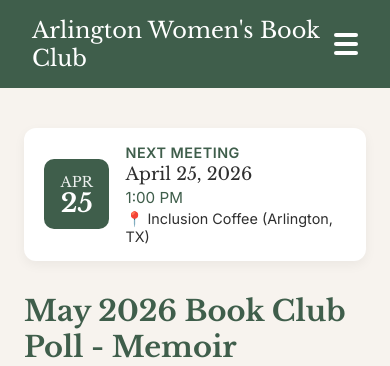
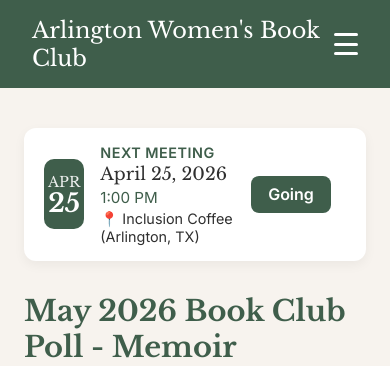
Before and after one commit to greatEmily/book_club, a Django app: page / in a window 390 px wide. Shown: the top 366 px of the page. Run offline with Django 5.2, Linux system fonts and the light colour scheme; a user stored in the database is signed in; data comes from the database, SQL or seed files in the repository; both versions use the stored data as it was after the commit.

Commit message:
fixed rsvp & going button on homepage and updated hamburger toggle

```diff
--- a/awbc/bookclub/core/models.py
+++ b/awbc/bookclub/core/models.py
@@ -188,6 +188,7 @@ class Attendance(models.Model):
         related_name="attendance_records",
     )
     attended = models.BooleanField(default=False)
+    rsvp = models.BooleanField(default=False)
 
     class Meta:
         unique_together = ("meeting", "user")
--- a/awbc/bookclub/core/static/core/base.css
+++ b/awbc/bookclub/core/static/core/base.css
@@ -81,21 +81,41 @@ body {
    HAMBURGER MENU
    ========================================= */
 
+/* Make sure ANY bars inside hamburger are white */
+.hamburger span,
+.hamburger div {
+    display: block;
+    height: 3px;
+    background: #ffffff !important;
+    border-radius: 3px;
+    transition: 0.3s ease;
+}
+
 .hamburger {
-    cursor: pointer;
     width: 28px;
     height: 22px;
     display: flex;
     flex-direction: column;
     justify-content: space-between;
+    cursor: pointer;
+    z-index: 10001;
 }
 
-.hamburger div {
-    height: 4px;
-    background: white;
-    border-radius: 2px;
+/* When menu is open → transform into X */
+.hamburger.open span:nth-child(1),
+.hamburger.open div:nth-child(1) {
+    transform: translateY(9px) rotate(45deg);
 }
 
+.hamburger.open span:nth-child(2),
+.hamburger.open div:nth-child(2) {
+    opacity: 0;
+}
+
+.hamburger.open span:nth-child(3),
+.hamburger.open div:nth-child(3) {
+    transform: translateY(-9px) rotate(-45deg);
+}
 
 /* =========================================
    SLIDE-OUT MENU
@@ -149,15 +169,59 @@ body {
    NEXT MEETING SECTION (HOME PAGE)
    ========================================= */
 
+/* Layout */
 .next-meeting-card {
     display: flex;
-    align-items: center;
-    gap: 1rem;
+    justify-content: space-between;
+    align-items: stretch;
     background: white;
     padding: 1rem 1.25rem;
     border-radius: 12px;
     box-shadow: 0 4px 12px rgba(0,0,0,0.05);
     margin-bottom: 2rem;
+    position: relative;
+}
+
+.next-meeting-left {
+    display: flex;
+    gap: 1rem;
+    align-items: center;
+}
+
+/* Right side container */
+.next-meeting-right {
+    display: flex;
+    align-items: center;
+    justify-content: center;
+    min-width: 110px;
+}
+
+/* Base button */
+.rsvp-toggle {
+    display: inline-block;
+    padding: 0.55rem 1.1rem;
+    background: var(--accent);
+    color: white;
+    font-weight: 600;
+    border-radius: 8px;
+    text-decoration: none;
+    transition: background 0.2s ease, transform 0.15s ease;
+    text-align: center;
+}
+
+/* Hover */
+.rsvp-toggle:hover {
+    background: var(--secondary);
+    transform: translateY(-1px);
+}
+
+/* Going state */
+.rsvp-toggle.going {
+    background: var(--secondary);
+}
+
+.rsvp-toggle.going:hover {
+    background: var(--accent);
 }
 
 .calendar-icon {
--- a/awbc/bookclub/core/templates/core/base.html
+++ b/awbc/bookclub/core/templates/core/base.html
@@ -10,6 +10,16 @@
     <link rel="stylesheet" href="{% static 'core/base.css' %}">
     {% block extra_head %}{% endblock %}
 </head>
+
+<script>
+function toggleMenu() {
+    const menu = document.getElementById("sideMenu");
+    const burger = document.querySelector(".hamburger");
+
+    menu.classList.toggle("open");
+    burger.classList.toggle("open");
+}
+</script>
 
 <body>
 
@@ -45,15 +55,6 @@
     </div>
 </div>
 
-<script>
-    document.addEventListener("DOMContentLoaded", function () {
-        window.toggleMenu = function () {
-            const menu = document.getElementById("sideMenu");
-            menu.classList.toggle("open");
-        };
-    });
-</script>
-
 {% block content %}{% endblock %}
 
 </body>
--- a/awbc/bookclub/core/templates/core/home.html
+++ b/awbc/bookclub/core/templates/core/home.html
@@ -1,5 +1,4 @@
 {% extends "core/base.html" %}
-
 {% load core_extras %}
 
 {% block content %}
@@ -10,6 +9,8 @@
 
         {% if next_meeting %}
         <div class="next-meeting-card">
+
+            <div class="next-meeting-left">
                 <div class="calendar-icon">
                     <div class="calendar-month">
                         {{ next_meeting.date|date:"M" }}
@@ -21,6 +22,7 @@
 
                 <div class="next-meeting-info">
                     <div class="next-meeting-label">Next Meeting</div>
+
                     <div class="next-meeting-date">
                         {{ next_meeting.date|date:"F j, Y" }}
                     </div>
@@ -44,14 +46,27 @@
                     {% endif %}
                 </div>
             </div>
+
+            <div class="next-meeting-right">
+                {% if not user_rsvp %}
+                    <a class="rsvp-toggle"
+                    href="{% url 'rsvp_meeting' next_meeting.id %}">
+                        RSVP
+                    </a>
+                {% else %}
+                    <a class="rsvp-toggle going"
+                    href="{% url 'rsvp_meeting' next_meeting.id %}">
+                        Going
+                    </a>
+                {% endif %}
+            </div>
+        </div>
         {% endif %}
 
         {% if poll %}
-
             <h1 class="poll-title">{{ poll.question }}</h1>
 
             <div class="book-list">
-
                 {% for option in poll.options.all %}
                     <div class="book-card
                         {% if user_vote and user_vote.option.id == option.id %}selected{% endif %}
@@ -82,13 +97,10 @@
 
                     </div>
                 {% endfor %}
-
             </div>
 
         {% else %}
-
             <p class="empty-state">No active poll at the moment.</p>
-
         {% endif %}
 
     {% else %}
--- a/awbc/bookclub/core/urls.py
+++ b/awbc/bookclub/core/urls.py
@@ -10,4 +10,5 @@ urlpatterns = [
     path("polls/", views.poll_list, name="poll_list"),
     path("polls/<int:poll_id>/", views.poll_detail, name="poll_detail"),
     path("past-meetings/", views.past_meetings, name="past_meetings"),
+    path("meeting/<int:meeting_id>/rsvp/", views.rsvp_meeting, name="rsvp_meeting"),
 ]
--- a/awbc/bookclub/core/views.py
+++ b/awbc/bookclub/core/views.py
@@ -39,11 +39,21 @@ def home(request):
         date__gte=today
     ).order_by('date').first()
 
+    # RSVP for meeting
+    user_rsvp = None
+    if next_meeting and request.user.is_authenticated:
+        attendance = Attendance.objects.filter(
+            meeting=next_meeting,
+            user=request.user
+        ).first()
+        user_rsvp = attendance.rsvp if attendance else False
+
     return render(request, "core/home.html", {
         "poll": poll,
         "user_vote": user_vote,
         "option_stats": option_stats,
         "next_meeting": next_meeting,
+        "user_rsvp": user_rsvp,
     })
 
 
@@ -171,3 +181,19 @@ def past_meetings(request):
     return render(request, "core/past_meetings.html", {
         "meeting_data": meeting_data,
     })
+
+# RSVPs
+@login_required
+def rsvp_meeting(request, meeting_id):
+    meeting = get_object_or_404(Meeting, id=meeting_id)
+
+    attendance, created = Attendance.objects.get_or_create(
+        meeting=meeting,
+        user=request.user
+    )
+
+    # Toggle behavior
+    attendance.rsvp = not attendance.rsvp
+    attendance.save()
+
+    return redirect("home")
```
Also changed, not shown: awbc/bookclub/core/migrations/0004_attendance_rsvp.py (added), awbc/bookclub/db.sqlite3. Lines whose indentation alone changed are shown as unchanged.
